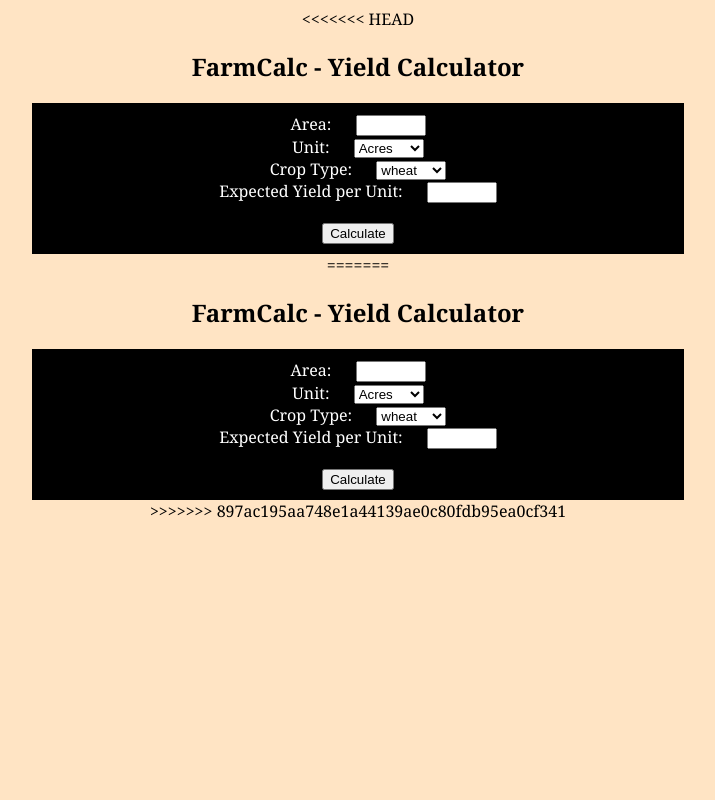
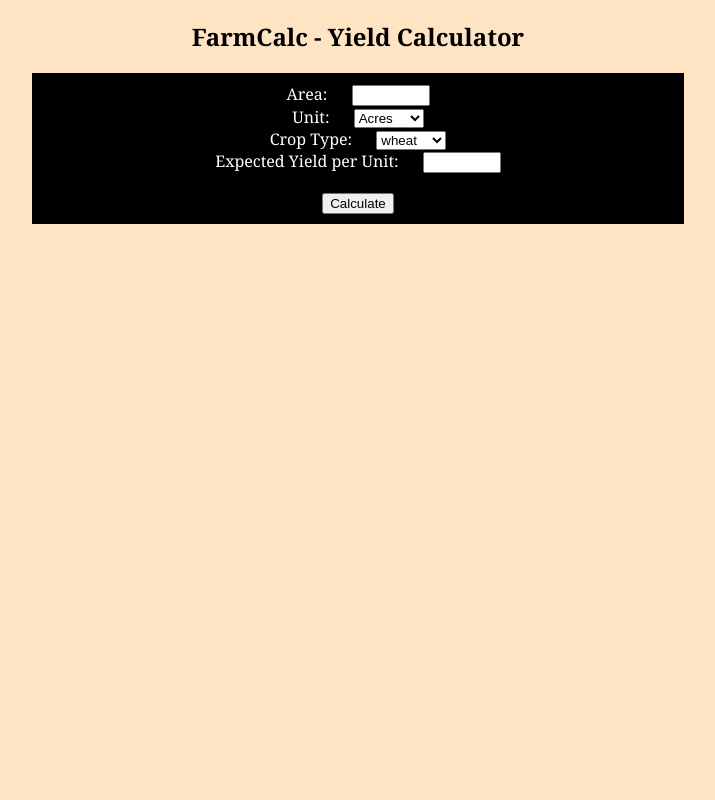
Before and after one commit to yamunah96/Tiffuh_project_deploy, a Flask app: page / in a window 1280 px wide. Shown: the whole page, without its empty margins (282-997 px from the left). Run offline with Flask 3, Linux system fonts and the light colour scheme.

Commit message:
changes done in index.html

```diff
--- a/templates/index.html
+++ b/templates/index.html
@@ -1,4 +1,4 @@
-<<<<<<< HEAD
+
 <!doctype html>
 <html>
   <head>
@@ -49,55 +49,3 @@
     </div>
   </body>
 </html>
-=======
-<!doctype html>
-<html>
-  <head>
-    <title>FarmCalc Yield Calculator</title>
-    <link href="../static/style.css" rel="stylesheet" />
-  </head>
-
-  <body>
-    <h2>FarmCalc - Yield Calculator</h2>
-
-    <form method="POST">
-      <label>Area:</label>
-      <input type="number" step="0.01" name="area" required /><br />
-
-      <label>Unit:</label>
-      <select name="unit">
-        <option value="acres">Acres</option>
-        <option value="hectares">Hectares</option>
-      </select>
-      <br />
-
-      <label>Crop Type:</label>
-      <select name="crop">
-        {% for crop in crops %}
-        <option value="{{crop}}">{{crop}}</option>
-        {% endfor %}</select
-      ><br />
-
-      <label>Expected Yield per Unit:</label>
-      <input type="number" step="0.01" name="yield" required /><br />
-
-      <button type="submit">Calculate</button>
-    </form>
-
-    <div class="result">
-      {% if result %}
-
-      <h3>Total Estimated Yield: {{result}}</h3>
-
-      <h4>Summary</h4>
-      <ul>
-        <li>Area: {{summary.area}} {{summary.unit}}</li>
-        <li>Crop: {{summary.crop}}</li>
-        <li>Yield per unit: {{summary.yield_per_unit}}</li>
-      </ul>
-
-      {% endif %}
-    </div>
-  </body>
-</html>
->>>>>>> 897ac195aa748e1a44139ae0c80fdb95ea0cf341
```
